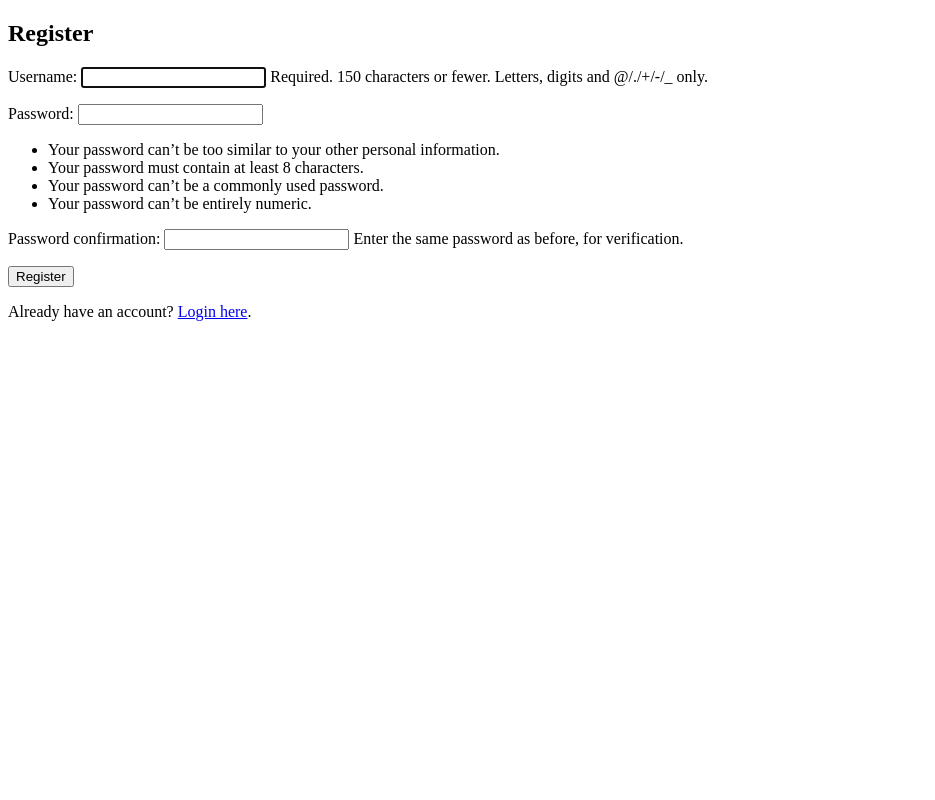
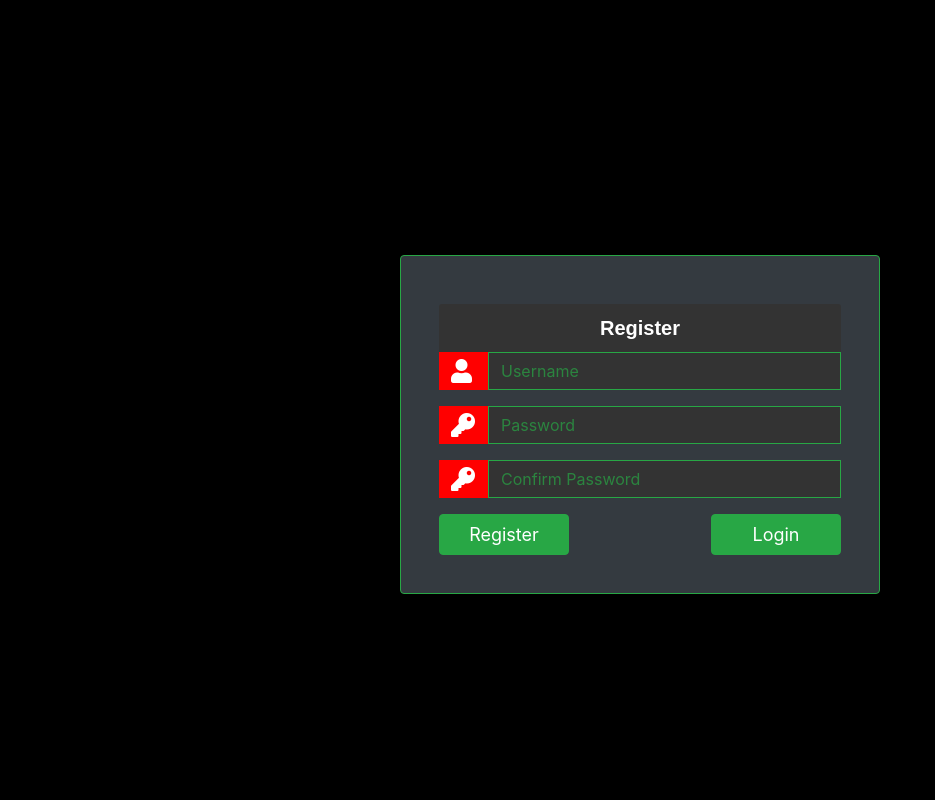
Before and after one commit to PedroCVera/CatanGame, a Django app: page /login/register/ in a window 1280 px wide. Shown: the whole page, without its empty margins (0-935 px from the left). Run offline with Django 4.2, Linux system fonts and the light colour scheme; some libraries are stand-ins or nearby versions.

Commit message:
design... why can't i go back to backend? also, full credit to this website:https://bootsnipp.com/

```diff
--- a/Catan/settings.py
+++ b/Catan/settings.py
@@ -55,10 +55,12 @@ MIDDLEWARE = [
 
 ROOT_URLCONF = 'Catan.urls'
 
-LOGIN_REDIRECT_URL = '/dashboard/'
+LOGIN_REDIRECT_URL = 'dashboard/'
 
 LOGIN_URL = 'login/'
 
+STATIC_URL = '/static/'
+STATICFILES_DIRS = [os.path.join(BASE_DIR, 'myapp/static')]
 
 TEMPLATES = [
     {
--- a/dashboard/views.py
+++ b/dashboard/views.py
@@ -6,3 +6,6 @@ from django.contrib.auth.decorators import login_required
 def dashboard(request):
     # Render the dashboard page where users can prepare to start a game
     return render(request, 'dashboard/dashboard.html')
+
+def game(request):
+    return redirect('game')
--- a/game/urls.py
+++ b/game/urls.py
@@ -18,5 +18,5 @@ from django.urls import path
 from . import views
 
 urlpatterns = [
-    path('index/', views.hello_world, name='hello_world'),
+    path('', views.hello_world, name='game'),
 ]
--- a/game/views.py
+++ b/game/views.py
@@ -1,5 +1,5 @@
 from django.http import HttpResponse
-from django.shortcuts import render
+from django.shortcuts import render, redirect
 
 # Create your views here.
 def hello_world(request):
--- /dev/null
+++ b/user_auth/static/css/login_stylesheet.css
@@ -0,0 +1,168 @@
+body {
+    background: #000 !important;
+    display: flex;
+    justify-content: center;
+    align-items: center;
+    height: 100vh;
+    margin: 0;
+}
+
+.card {
+    border: 1px solid #28a745;
+}
+
+.card-login {
+    margin-top: 130px;
+    padding: 18px;
+    max-width: 30rem;
+}
+
+.card-header {
+    color: #fff;
+    /*background: #ff0000;*/
+    font-family: sans-serif;
+    font-size: 20px;
+    font-weight: 600 !important;
+    margin-top: 10px;
+    border-bottom: 0;
+}
+
+.input-group-prepend span{
+    width: 50px;
+    background-color: #ff0000;
+    color: #fff;
+    border:0 !important;
+}
+
+input:focus{
+    outline: 0 0 0 0  !important;
+    box-shadow: 0 0 0 0 !important;
+}
+
+.login_btn{
+    width: 130px;
+}
+
+.login_btn:hover{
+    color: #fff;
+    background-color: #ff0000;
+}
+
+.btn-outline-danger {
+    color: #fff;
+    font-size: 18px;
+    background-color: #28a745;
+    background-image: none;
+    border-color: #28a745;
+}
+
+.form-control {
+    display: block;
+    width: 100%;
+    height: calc(2.25rem + 2px);
+    padding: 0.375rem 0.75rem;
+    font-size: 1.2rem;
+    line-height: 1.6;
+    color: #28a745;
+    background-color: transparent;
+    background-clip: padding-box;
+    border: 1px solid #28a745;
+    border-radius: 0;
+    transition: border-color 0.15s ease-in-out, box-shadow 0.15s ease-in-out;
+}
+
+.input-group-text {
+    display: -ms-flexbox;
+    display: flex;
+    -ms-flex-align: center;
+    align-items: center;
+    padding: 0.375rem 0.75rem;
+    margin-bottom: 0;
+    font-size: 1.5rem;
+    font-weight: 700;
+    line-height: 1.6;
+    color: #495057;
+    text-align: center;
+    white-space: nowrap;
+    background-color: #e9ecef;
+    border: 1px solid #ced4da;
+    border-radius: 0;
+}
+
+body {
+    background: #000 !important;
+}
+
+.card-login {
+    margin-top: 130px;
+    padding: 18px;
+    max-width: 30rem;
+    background: #222;
+}
+
+.card-header {
+    color: #fff;
+    font-family: sans-serif;
+    font-size: 20px;
+    font-weight: 600 !important;
+    margin-top: 10px;
+    border-bottom: 0;
+    background: #333;
+}
+
+.form-control {
+    display: block;
+    width: 100%;
+    height: calc(2.25rem + 2px);
+    padding: 0.375rem 0.75rem;
+    font-size: 1rem;
+    line-height: 1.6;
+    color: #28a745;
+    background-color: #333;
+    background-clip: padding-box;
+    border: 1px solid #28a745;
+    border-radius: 0;
+    transition: border-color 0.15s ease-in-out, box-shadow 0.15s ease-in-out;
+}
+
+.form-control::placeholder {
+    color: #28a745;
+    opacity: 0.7;
+}
+
+.input-group-text {
+    display: flex;
+    align-items: center;
+    padding: 0.375rem 0.75rem;
+    margin-bottom: 0;
+    font-size: 1.5rem;
+    font-weight: 700;
+    line-height: 1.6;
+    color: #495057;
+    text-align: center;
+    background-color: #e9ecef;
+    border: 1px solid #ced4da;
+    border-radius: 0;
+}
+
+input:focus {
+    outline: 0 0 0 0 !important;
+    box-shadow: 0 0 0 0 !important;
+}
+
+.login_btn {
+    width: 130px;
+}
+
+.login_btn:hover {
+    color: #fff;
+    background-color: #ff0000;
+}
+
+.btn-outline-danger {
+    color: #fff;
+    font-size: 18px;
+    background-color: #28a745;
+    background-image: none;
+    border-color: #28a745;
+}
--- a/user_auth/templates/user_auth/register.html
+++ b/user_auth/templates/user_auth/register.html
@@ -1,15 +1,60 @@
+{% load static %}
+
 <!DOCTYPE html>
-<html>
+<html lang="en">
 <head>
+    <meta charset="UTF-8">
+    <meta name="viewport" content="width=device-width, initial-scale=1.0">
     <title>Register</title>
+    <link href="https://maxcdn.bootstrapcdn.com/bootstrap/4.1.1/css/bootstrap.min.css" rel="stylesheet">
+    <link rel="stylesheet" href="https://use.fontawesome.com/releases/v5.5.0/css/all.css">
+    <script src="https://cdnjs.cloudflare.com/ajax/libs/jquery/3.2.1/jquery.min.js"></script>
+    <script src="https://maxcdn.bootstrapcdn.com/bootstrap/4.1.1/js/bootstrap.min.js"></script>
+    <link rel="stylesheet" href="{% static 'css/login_stylesheet.css' %}">
 </head>
 <body>
-    <h2>Register</h2>
-    <form method="POST">
-        {% csrf_token %}
-        {{ form.as_p }}
-        <button type="submit">Register</button>
-    </form>
-    <p>Already have an account? <a href="{% url 'login' %}">Login here</a>.</p>
+<div class="container">
+    <div class="card card-login mx-auto text-center bg-dark mt-5">
+
+        <div class="card-body">
+            <h3 class="card-header text-white">Register</h3>
+            <form method="post">
+                {% csrf_token %}
+
+                <!-- Username Field -->
+                <div class="input-group form-group">
+                     <div class="input-group-prepend">
+                        <span class="input-group-text"><i class="fas fa-user"></i></span>
+                    </div>
+                    <input type="text" name="username" class="form-control" placeholder="Username">
+                </div>
+
+                <!-- Password Field -->
+                <div class="input-group form-group">
+                     <div class="input-group-prepend">
+                        <span class="input-group-text"><i class="fas fa-key"></i></span>
+                    </div>
+                    <input type="password" name="password1" class="form-control" placeholder="Password">
+                </div>
+
+                <!-- Confirm Password Field -->
+                <div class="input-group form-group">
+                     <div class="input-group-prepend">
+                        <span class="input-group-text"><i class="fas fa-key"></i></span>
+                    </div>
+                    <input type="password" name="password2" class="form-control" placeholder="Confirm Password">
+                </div>
+
+                <!-- Register Button -->
+                <div class="form-group">
+                    <input type="submit" value="Register" class="btn btn-outline-danger float-left login_btn">
+
+                    <a href="{% url 'login' %}" class="btn btn-outline-danger float-right login_btn">Login</a>
+                </div>
+
+            </form>
+        </div>
+    </div>
+</div>
 </body>
 </html>
--- a/user_auth/views.py
+++ b/user_auth/views.py
@@ -27,10 +27,6 @@ def login_view(request):
             return render(request, 'user_auth/login.html', {'error': 'Invalid credentials'})
     return render(request, 'user_auth/login.html')
 
-@login_required
-def home_view(request):
-    return render(request, "user_auth/home.html")
-
 def logout_view(request):
     logout(request)
     return redirect('login')
```
Also changed, not shown: dashboard/static/css/dashboard_stylesheet.css (added, +45 -0 lines), dashboard/templates/dashboard/dashboard.html (+19 -24 lines), user_auth/templates/user_auth/login.html (+40 -10 lines), dashboard/static/dashboard/css/styles.css (deleted), db.sqlite3, 3 other files.
